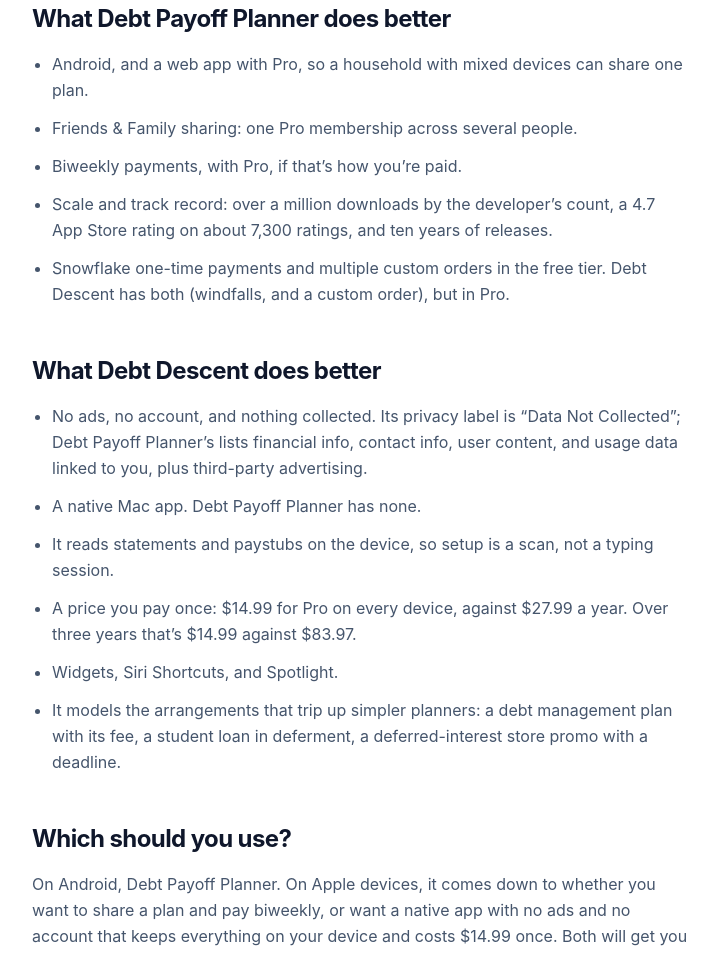
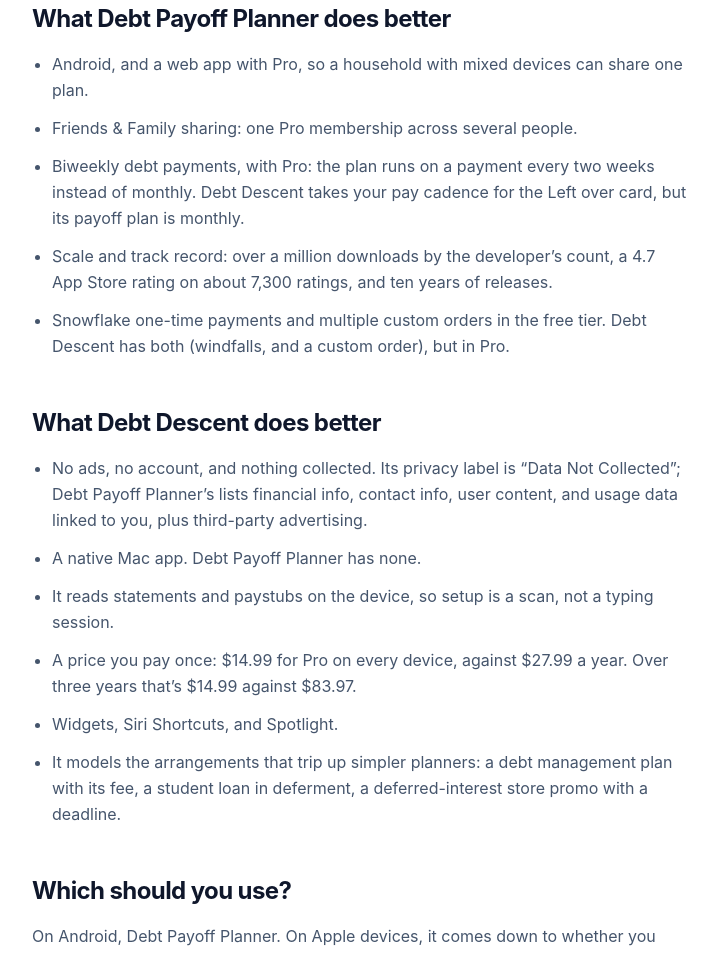
Before and after one commit to smandable/seanmandable.me, an Astro site: page /debt-descent/vs-debt-payoff-planner in a window 1280 px wide. Shown: the part 3161-4114 px from the top of the page, without its empty margins (224-941 px from the left). Built offline with nearby package versions, Linux system fonts and the light colour scheme; Astro itself is replaced by a stand-in of ours.

Commit message:
vs Debt Payoff Planner: say what biweekly payments means and where Debt Descent's cadences apply

```diff
--- a/src/pages/debt-descent/vs-debt-payoff-planner.astro
+++ b/src/pages/debt-descent/vs-debt-payoff-planner.astro
@@ -176,7 +176,7 @@
       <ul class="mt-4 list-disc space-y-3 pl-5 leading-relaxed text-slate-600">
         <li>Android, and a web app with Pro, so a household with mixed devices can share one plan.</li>
         <li>Friends &amp; Family sharing: one Pro membership across several people.</li>
-        <li>Biweekly payments, with Pro, if that’s how you’re paid.</li>
+        <li>Biweekly debt payments, with Pro: the plan runs on a payment every two weeks instead of monthly. Debt Descent takes your pay cadence for the Left over card, but its payoff plan is monthly.</li>
         <li>Scale and track record: over a million downloads by the developer’s count, a 4.7 App Store rating on about 7,300 ratings, and ten years of releases.</li>
         <li>Snowflake one-time payments and multiple custom orders in the free tier. Debt Descent has both (windfalls, and a custom order), but in Pro.</li>
       </ul>
```
